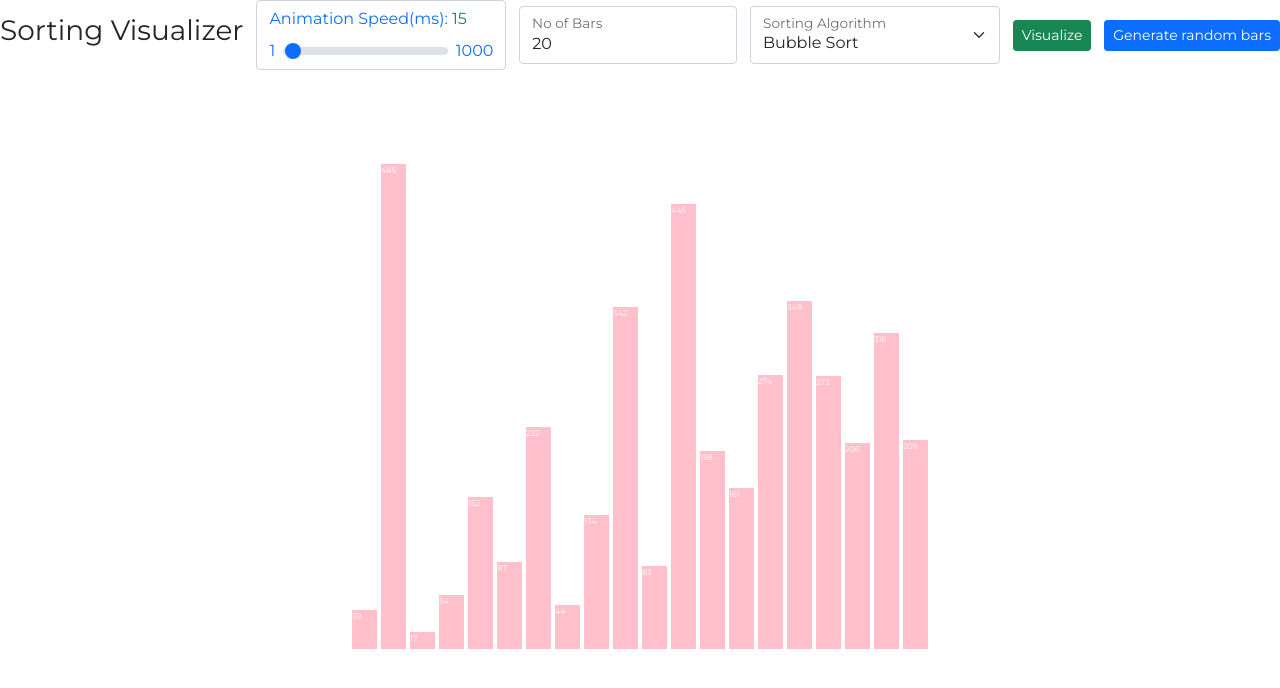
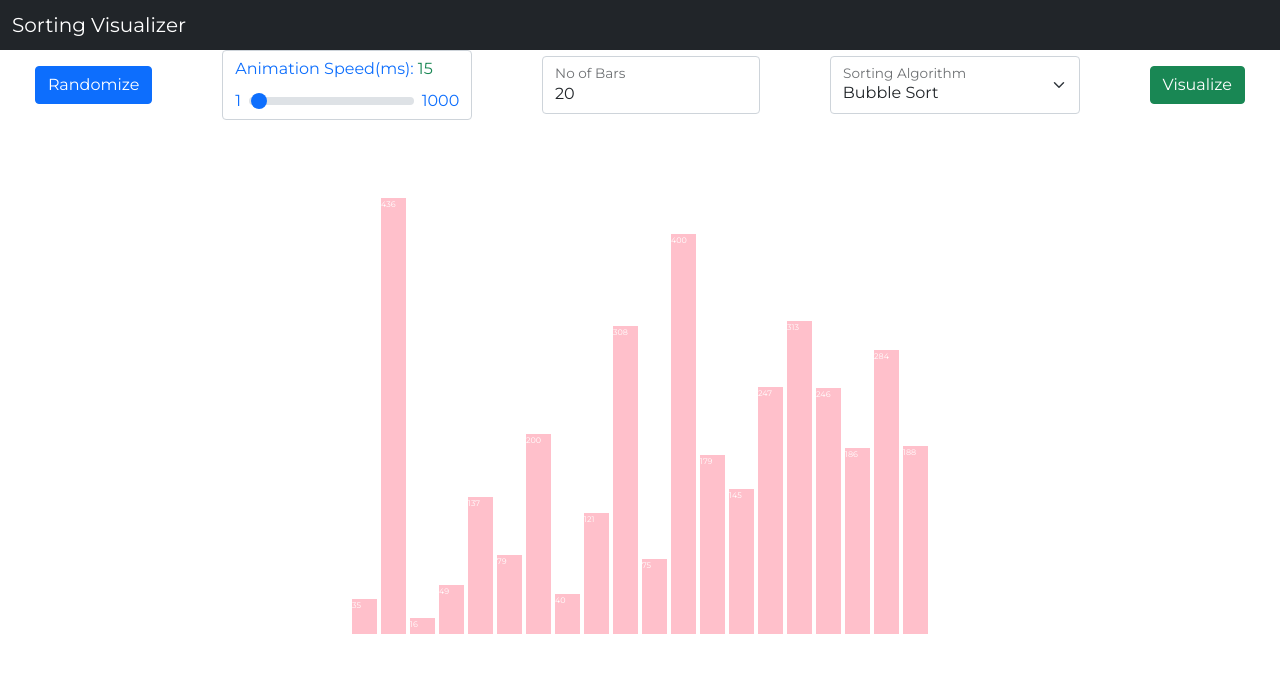
Before and after one commit to The-SP/Visualizer, a React (Create React App) app: page / in a window 1280 px wide. Shown: the top 688 px of the page. Built offline with nearby package versions, Linux system fonts and the light colour scheme.

Commit message:
Improve UI for navbar, input fields

```diff
--- a/src/Sorting/Sorting.css
+++ b/src/Sorting/Sorting.css
@@ -1,7 +1,7 @@
 .sorting {
     display: flex;
     align-items: center;
-    height: 80vh;
+    height: 70vh;
     width: 100vw;
     margin-top: 1rem;
 }
--- a/src/Sorting/Sorting.js
+++ b/src/Sorting/Sorting.js
@@ -18,7 +18,7 @@ const Sorting = () => {
     const arr = [];
     for (let i = 0; i < noOfBars; i++) {
       arr.push({
-        height: getRandomSize(5, 500),
+        height: getRandomSize(5, 450),
         isSorted: false,
         isSorting: false,
       });
@@ -97,8 +97,17 @@ const Sorting = () => {
 
   return (
     <>
-      <div className="d-flex justify-content-between align-items-center">
-        <h3>Sorting Visualizer</h3>
+      <nav className="navbar navbar-dark bg-dark">
+        <div className="container-fluid">
+          <span className="navbar-brand mb-0 h1">Sorting Visualizer</span>
+        </div>
+      </nav>
+
+      <div className="d-flex justify-content-around align-items-center">
+        <button className="btn btn-primary" onClick={resetArray}>
+          Randomize
+        </button>
+
         {/* Speed input */}
         <div className="form-control" style={{ maxWidth: 250 }}>
           <label htmlFor="customRange3" className="form-label">
@@ -160,12 +169,8 @@ const Sorting = () => {
           <label htmlFor="floatingSelect">Sorting Algorithm</label>
         </div>
 
-        <button className="btn btn-success btn-sm" onClick={handleVisualize}>
+        <button className="btn btn-success" onClick={handleVisualize}>
           Visualize
-        </button>
-
-        <button className="btn btn-primary btn-sm" onClick={resetArray}>
-          Generate random bars
         </button>
       </div>
 
```
Lines whose indentation alone changed are shown as unchanged.
